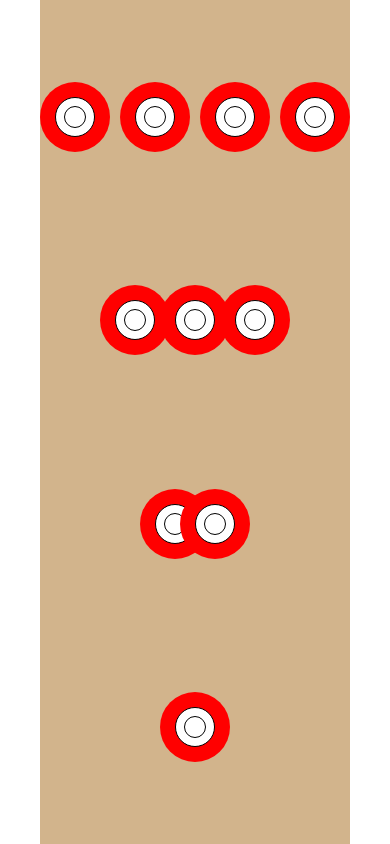
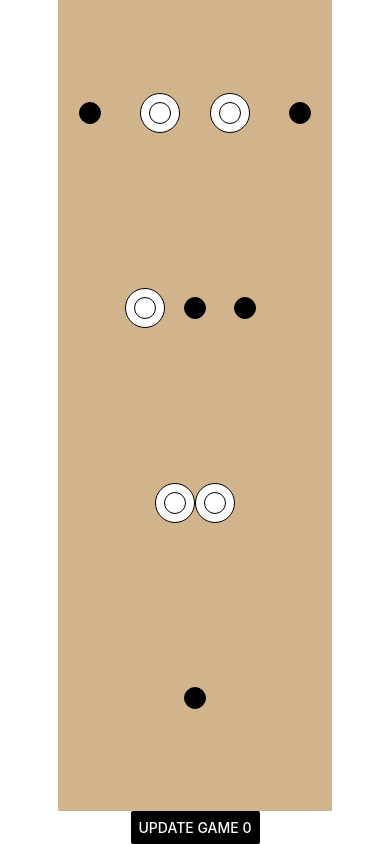
Before and after one commit to redbean87/bowling-rn, a React Native app: screen / in a window 390 px wide. Built offline with nearby package versions, Linux system fonts and the light colour scheme.

Commit message:
- create data wrapper - flow data - remove console.logs

```diff
--- a/src/component/Button.js
+++ b/src/component/Button.js
@@ -1,5 +1,5 @@
-import React, {Component} from 'react';
-import {Button} from 'react-native';
+import React, { Component } from 'react';
+import { Button } from 'react-native';
 
 export default class extends Component {
   render() {
@@ -8,7 +8,7 @@ export default class extends Component {
         onPress={this.props.onPress}
         title={this.props.title}
         color={this.props.color}
-        accessibilityLabel="Learn more about this purple button"
+        accessibilityLabel={this.props.accessibilityLabel}
       />
     );
   }
--- a/src/screen/Game/Game.js
+++ b/src/screen/Game/Game.js
@@ -1,5 +1,7 @@
 import React from 'react';
 import { StyleSheet, View } from 'react-native';
+
+import Button from '../../component/Button';
 
 import Lane from './Lane';
 
@@ -12,13 +14,18 @@ export default class Game extends React.PureComponent {
   }
 
   render() {
-    const { frames = [] } = this.props;
+    const { count, frames = [], updateGame = {} } = this.props;
     const { selectedFrame } = this.state;
     const frame = frames[selectedFrame];
-    console.log('Game');
+    // console.log('Game');
     return (
       <View style={styles.container}>
         <Lane frame={frame} />
+        <Button
+          onPress={updateGame}
+          title={`Update Game ${count}`}
+          color={'black'}
+        />
       </View>
     );
   }
--- a/src/screen/Game/Lane.js
+++ b/src/screen/Game/Lane.js
@@ -27,7 +27,7 @@ export default class Lane extends React.PureComponent {
 
   render() {
     const [rowFour, rowThree, rowTwo, rowOne] = this.pinsByRow(this.props);
-    console.log('Lane');
+    // console.log('Lane');
     return (
       <View style={styles.container}>
         <RowFour pins={rowFour} />
--- a/src/screen/Game/Pin.js
+++ b/src/screen/Game/Pin.js
@@ -9,22 +9,23 @@ export default class Pin extends React.PureComponent {
 
   render() {
     const { pin = {} } = this.props;
-    console.log('pin', pin.position, pin);
-    return (
-      <View style={styles.container}>
-        <View style={styles.outside}>
-          <View style={styles.inside} />
-        </View>
+    const { down } = pin;
+
+    const pinDown = <View style={styles.down} />;
+    const pinUp = (
+      <View style={styles.outside}>
+        <View style={styles.inside} />
       </View>
     );
+
+    // console.log('pin', pin.position, pin);
+    return <View style={styles.container}>{down ? pinDown : pinUp}</View>;
   }
 }
 
 const styles = StyleSheet.create({
   container: {
-    padding: 15,
-    backgroundColor: 'red',
-    borderRadius: 100
+    padding: 15
   },
   outside: {
     alignItems: 'center',
@@ -43,5 +44,14 @@ const styles = StyleSheet.create({
     borderRadius: 100,
     padding: 10,
     backgroundColor: 'white'
+  },
+  down: {
+    alignItems: 'center',
+    justifyContent: 'center',
+    borderWidth: 1,
+    borderColor: 'black',
+    borderRadius: 100,
+    padding: 10,
+    backgroundColor: 'black'
   }
 });
--- a/src/screen/Game/RowFour.js
+++ b/src/screen/Game/RowFour.js
@@ -11,7 +11,7 @@ export default class RowFour extends React.PureComponent {
 
   render() {
     const { pins = [] } = this.props;
-    console.log('RowFour');
+    // console.log('RowFour');
     const [pinSeven, pinEight, pinNine, pinTen] = pins;
     return (
       <View style={styles.container}>
--- a/src/screen/Game/RowOne.js
+++ b/src/screen/Game/RowOne.js
@@ -11,7 +11,7 @@ export default class RowOne extends React.PureComponent {
 
   render() {
     const { pin = {} } = this.props;
-    console.log('RowOne');
+    // console.log('RowOne');
     return (
       <View style={styles.container}>
         <View style={styles.column} />
--- a/src/screen/Game/RowThree.js
+++ b/src/screen/Game/RowThree.js
@@ -11,7 +11,7 @@ export default class RowThree extends React.PureComponent {
 
   render() {
     const { pins = [] } = this.props;
-    console.log('RowThree');
+    // console.log('RowThree');
     const [pinFour, pinFive, pinSix] = pins;
     return (
       <View style={styles.container}>
--- a/src/screen/Game/RowTwo.js
+++ b/src/screen/Game/RowTwo.js
@@ -11,7 +11,7 @@ export default class RowTwo extends React.PureComponent {
 
   render() {
     const { pins = [] } = this.props;
-    console.log('RowTwo');
+    // console.log('RowTwo');F
     const [pinTwo, pinThree] = pins;
     return (
       <View style={styles.container}>
--- a/src/screen/Game/data/index.js
+++ b/src/screen/Game/data/index.js
@@ -1,13 +1,25 @@
 import * as game from './game';
+
+let setState = () => {};
 
 export const data = { ...game.withId(0), count: 0 };
 
-export const updatePinDown = () => {
-  data.count = data.count++;
+export const updateGame = () => {
+  data.count = ++data.count;
+  // console.log('count', data.count);
+  return data;
 };
 
 export const getGame = () => {
   return data;
 };
 
+export const setSetState = fn => {
+  // console.log('fn', fn);
+  setState = fn;
+};
+
+export const actions = {
+  updateGame
+};
 export default data;
--- a/src/screen/Game/data/pin.js
+++ b/src/screen/Game/data/pin.js
@@ -1,4 +1,5 @@
 import * as utils from './utils';
+
 const data = {
   id: 0,
   frameId: 0,
--- a/src/screen/Game/index.js
+++ b/src/screen/Game/index.js
@@ -3,10 +3,28 @@ import React from 'react';
 import Game from './Game';
 import * as data from './data';
 
-const DataWrapper = () => {
-  const { frames = [] } = data.getGame();
-  console.log('DataWrapper');
-  return <Game frames={frames} />;
-};
-
-export default DataWrapper;
+export default class DataWrapper extends React.PureComponent {
+  constructor(props) {
+    super(props);
+    this.state = data.getGame();
+  }
+  componentDidMount() {
+    data.setSetState(this.setState);
+  }
+  handleUpdateGame = () => {
+    this.setState(data.actions.updateGame(), () => {
+      // console.log('updatedState');
+    });
+  };
+  render() {
+    const { frames = [] } = this.state;
+    // console.log('DataWrapper');
+    return (
+      <Game
+        frames={frames}
+        updateGame={this.handleUpdateGame}
+        count={this.state.count}
+      />
+    );
+  }
+}
```
Also changed, not shown: app.json (+7 -2 lines).
